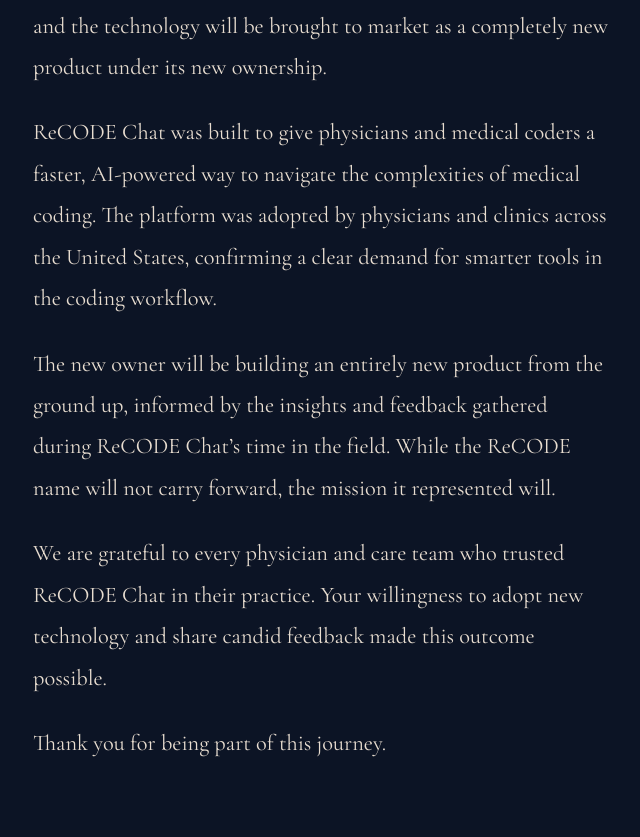
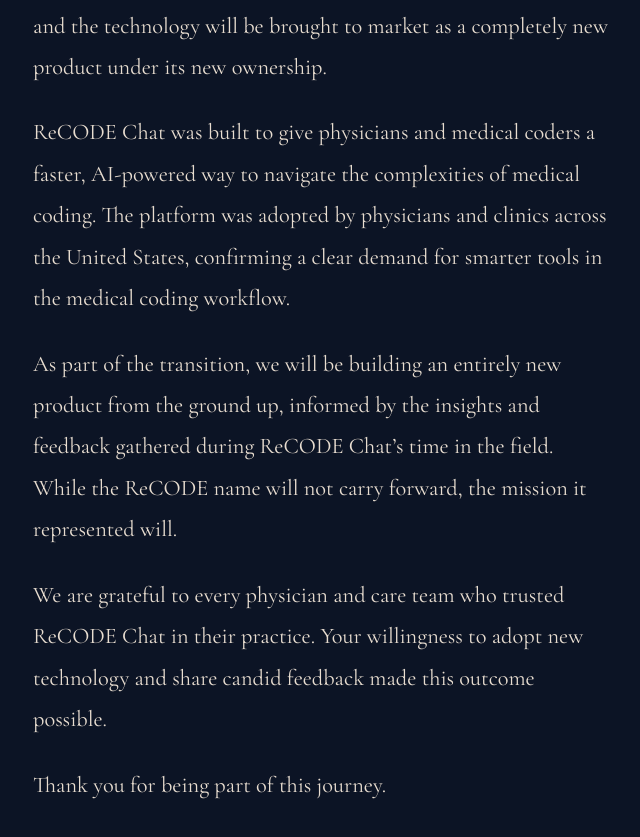
Before and after one commit to msegar/recodemedical_landing, a Next.js app: page / in a window 1280 px wide. Shown: the part 994-1831 px from the top of the page, without its empty margins (319-959 px from the left). Built offline with nearby package versions, Linux system fonts and the light colour scheme.

Commit message:
Update text for clarity in medical coding workflow transition

```diff
--- a/src/app/page.tsx
+++ b/src/app/page.tsx
@@ -68,10 +68,10 @@
               complexities of medical coding. The platform was
               adopted by physicians and clinics across the United
               States, confirming a clear demand for smarter tools
-              in the coding workflow.
+              in the medical coding workflow.
             </p>
             <p className="mb-6">
-              The new owner will be building an entirely new product
+              As part of the transition, we will be building an entirely new product
               from the ground up, informed by the insights and
               feedback gathered during ReCODE Chat&rsquo;s time in
               the field. While the ReCODE name will not carry
```
